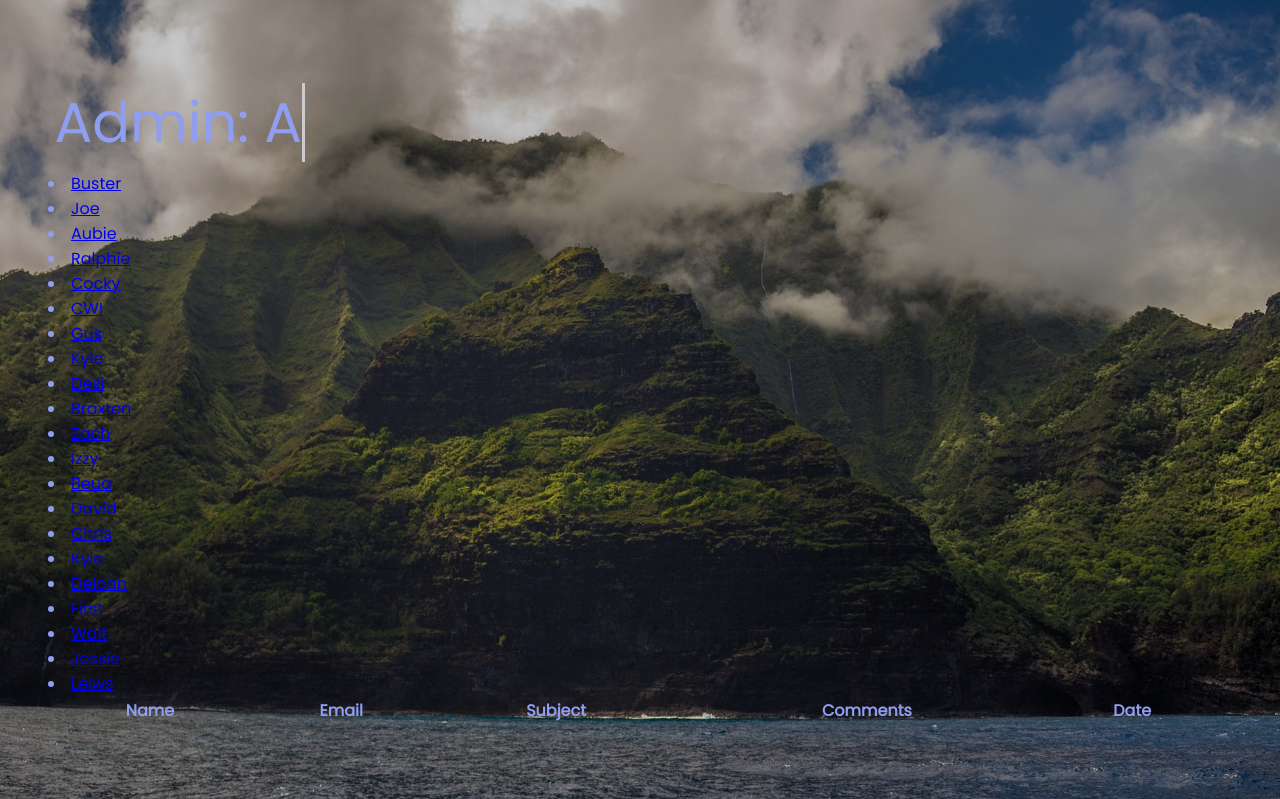
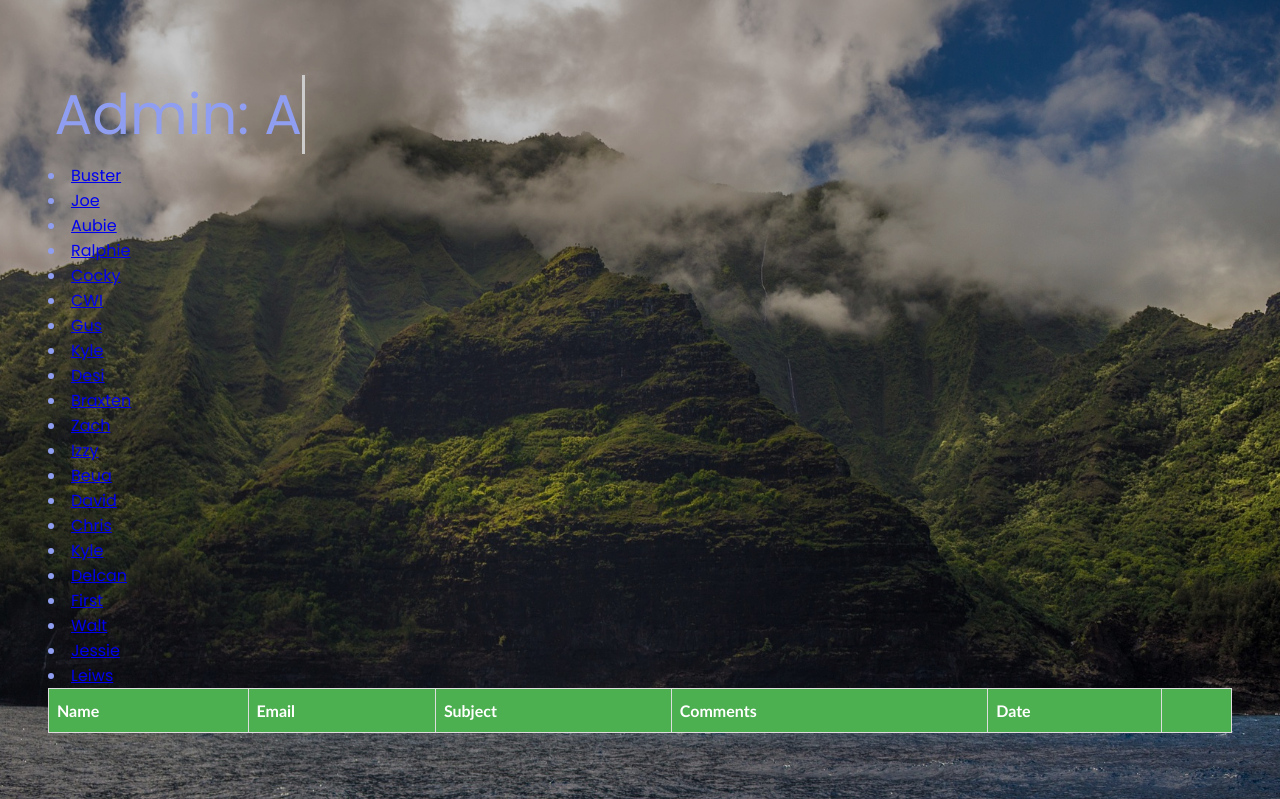
Before and after one commit to diglettusedswim/profile-kyle-killian-forked, a PHP site: page /admin.php in a window 1280 px wide. Shown: the part 26-825 px from the top of the page. Run offline with PHP 8.4, Linux system fonts and the light colour scheme; data comes from the database, SQL or seed files in the repository; data that the repository does not hold is empty.

Commit message:
Update style.css

```diff
--- a/style.css
+++ b/style.css
@@ -13,6 +13,28 @@ body {
   -webkit-transition: all 0.5s ease;
   -o-transition: all 0.5s ease;
   transition: all 0.5s ease;
+}
+#customers {
+  font-family: "Trebuchet MS", Arial, Helvetica, sans-serif;
+  border-collapse: collapse;
+  width: 100%;
+}
+
+#customers td, #customers th {
+  border: 1px solid #ddd;
+  padding: 8px;
+}
+
+#customers tr:nth-child(even){background-color: #f2f2f2;}
+
+#customers tr:hover {background-color: #ddd;}
+
+#customers th {
+  padding-top: 12px;
+  padding-bottom: 12px;
+  text-align: left;
+  background-color: #4CAF50;
+  color: white;
 }
 .navbar {
   list-style-type: none;
```
